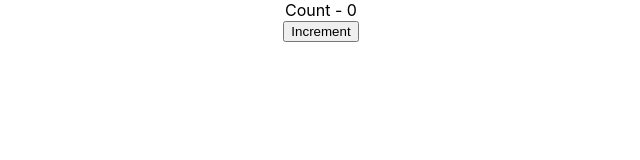
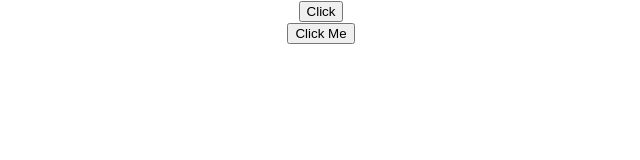
Before and after one commit to Dheepthi-Reddy/React, a React (Create React App) app in the folder hello-world/: page / in a window 1280 px wide. Shown: the top 160 px of the page, without its empty margins (319-959 px from the left). Built offline with nearby package versions, Linux system fonts and the light colour scheme.

Commit message:
Event handling of Functional and Class Components

```diff
--- a/hello-world/src/App.js
+++ b/hello-world/src/App.js
@@ -6,11 +6,19 @@
 import Hello from './components/Hallo'
 import Message from './components/Message'
 import Counter from './components/Counter';
+import FunctionClick from './components/FunctionClick';
+import ClassClick from './components/ClassClick';
 
 function App() {
   return (
     <div className="App">
-      <Counter/>
+
+      <FunctionClick/>
+
+      <ClassClick/>
+
+      {/* <Counter/> */}
+
       {/* <Greet></Greet> */}
       {/* or <Greet/> */}
 
--- /dev/null
+++ b/hello-world/src/components/ClassClick.js
@@ -0,0 +1,24 @@
+import React, { Component } from 'react'
+
+
+// Class Component
+class ClassClick extends Component {
+
+    clickHnadler(){
+
+        console.log("Clicked the Button")
+
+    }
+
+  render() {
+    return (
+      <div>
+
+        {/* In class component methods are handled "using" this keyword */}
+        <button onClick={this.clickHnadler}> Click Me </button>
+      </div>
+    )
+  }
+}
+
+export default ClassClick
--- /dev/null
+++ b/hello-world/src/components/FunctionClick.js
@@ -0,0 +1,27 @@
+import React from "react";
+
+// Functional Component
+function FunctionClick(){
+
+    // In JavaScript we can define one function inside another function
+
+    function clickHandler(){
+
+        // this function is to handle the click function
+
+        console.log("Button clicked")
+
+        // we can see this message in the console of the browser
+    }
+
+    return (
+
+        <div>
+            <button onClick={clickHandler}> Click </button>
+        </div>
+
+    )
+
+}
+
+export default FunctionClick
```
Also changed, not shown: hello-world/src/components/Welcome.js (line endings or trailing spaces).
